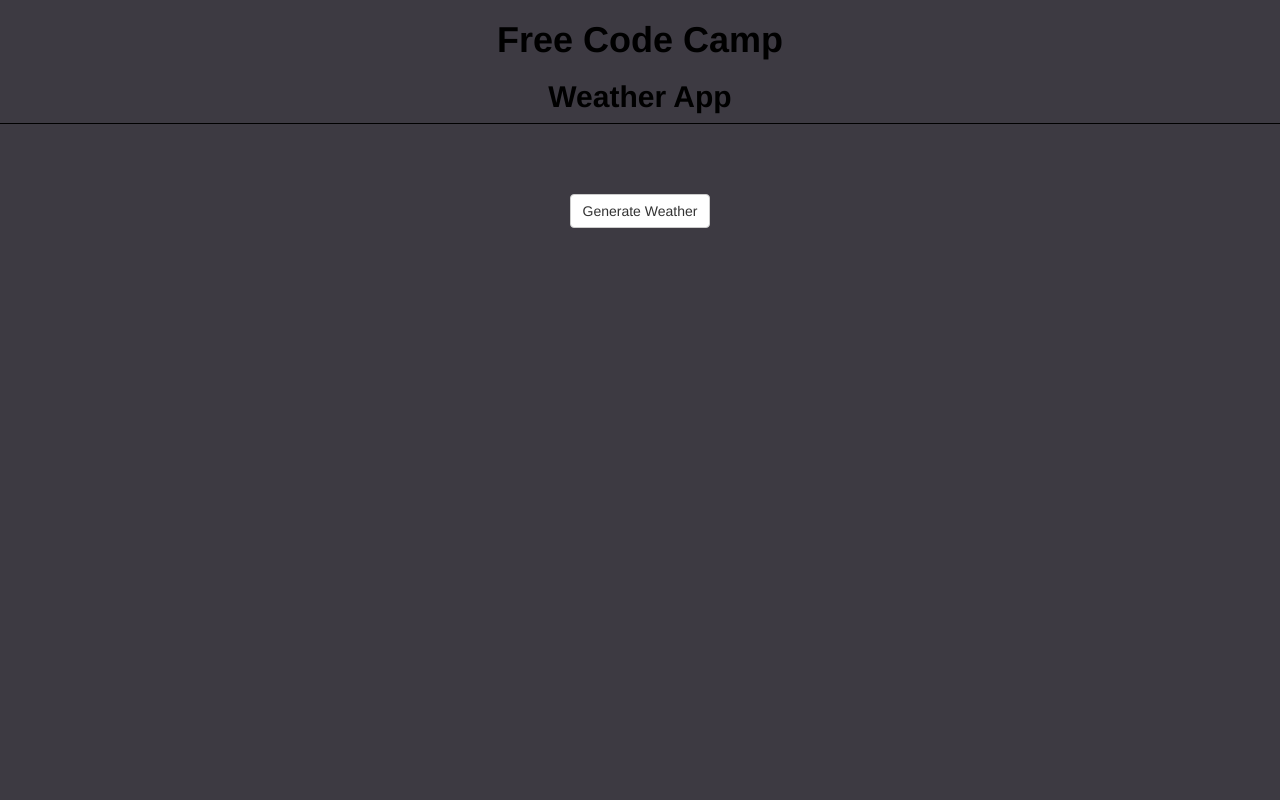
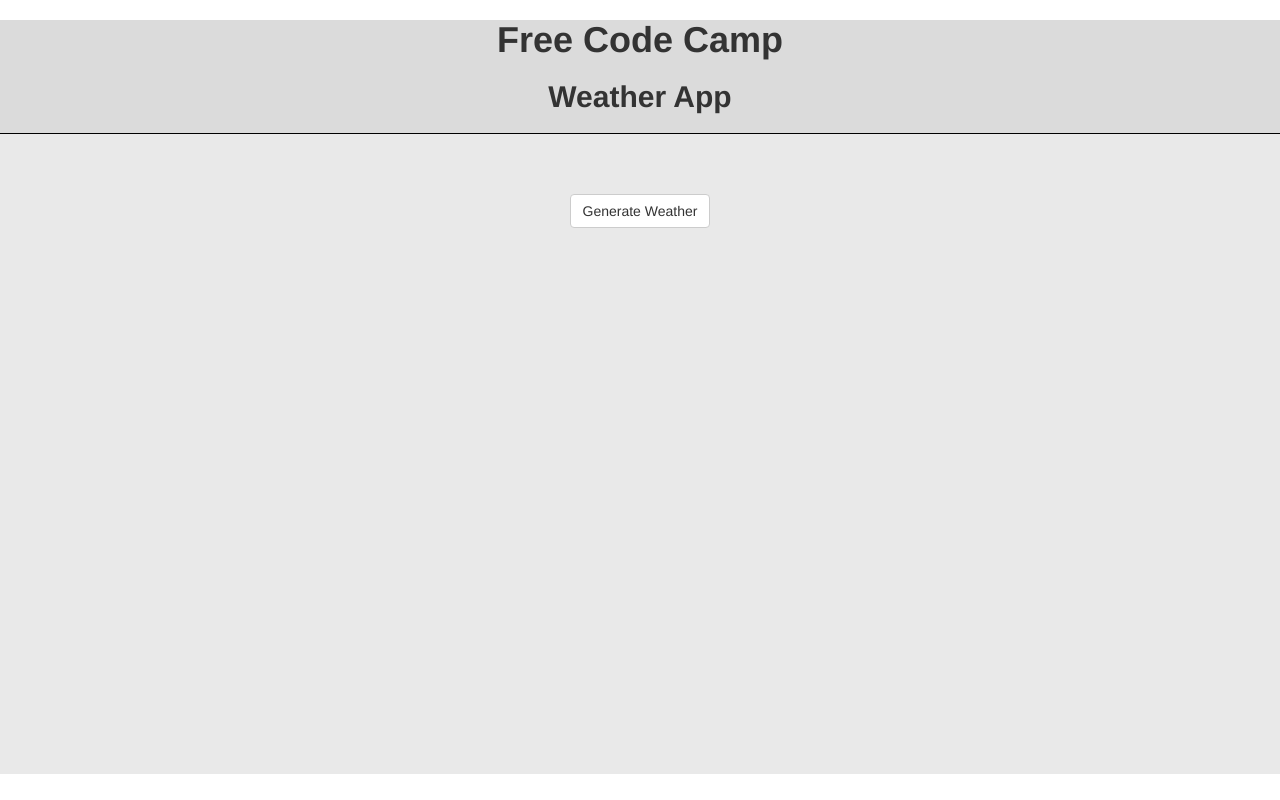
Before and after one commit to gerak1925/local_weather, a plain HTML site: page index.html in a window 1280 px wide. Drawn offline with nearby package versions, Linux system fonts and the light colour scheme.

Commit message:
mostly styling changes

```diff
--- a/scripts/script.js
+++ b/scripts/script.js
@@ -1,4 +1,5 @@
 var latitude, longitude;
+var url = "";
 
 function convertion()
 {
@@ -36,10 +37,9 @@ function geoFind()
 	    lat  = position.coords.latitude;
 	    lon = position.coords.longitude;
 
-	    var url = "api.openweathermap.org/data/2.5/weather?lat=" + lat.toString() + "&lon=" + lon.toString() + "&APPID=5b1a0c598f588ad14577a6cfc89433b2";
+	    url = "api.openweathermap.org/data/2.5/weather?lat=" + lat.toString() + "&lon=" + lon.toString() + "&APPID=5b1a0c598f588ad14577a6cfc89433b2";
 	    // $('#content').html('<p>' + url + '</p>'); This line is here just to check if the API link is ok.
 
-	    processJSON(url);
 	};
 
 	function error()
@@ -53,3 +53,4 @@ function geoFind()
 }
 
 $('button').on('click',geoFind);
+processJSON(url);
--- a/styles/basic.css
+++ b/styles/basic.css
@@ -1,9 +1,17 @@
-body {
-	background-color: #3D3A42;
+#cont {
+	text-align: center;
+	height: 100vh;
 	color: #000000;
 }
-
-.cont {
+#topCont {
+	background-color: #dbdbdb;
+	height: auto;
+	border-bottom: 1px solid black;
+	text-align: center;
+}
+#botCont {
+	background-color: #e9e9e9;
+	height: 80vh;
 	text-align: center;
 }
 
@@ -11,7 +19,6 @@ h1, h2 {
 	font-weight: bold;
 }
 h2 {
-	border-bottom: 1px solid black;
 	padding-bottom: 10px;
 }
 
```
